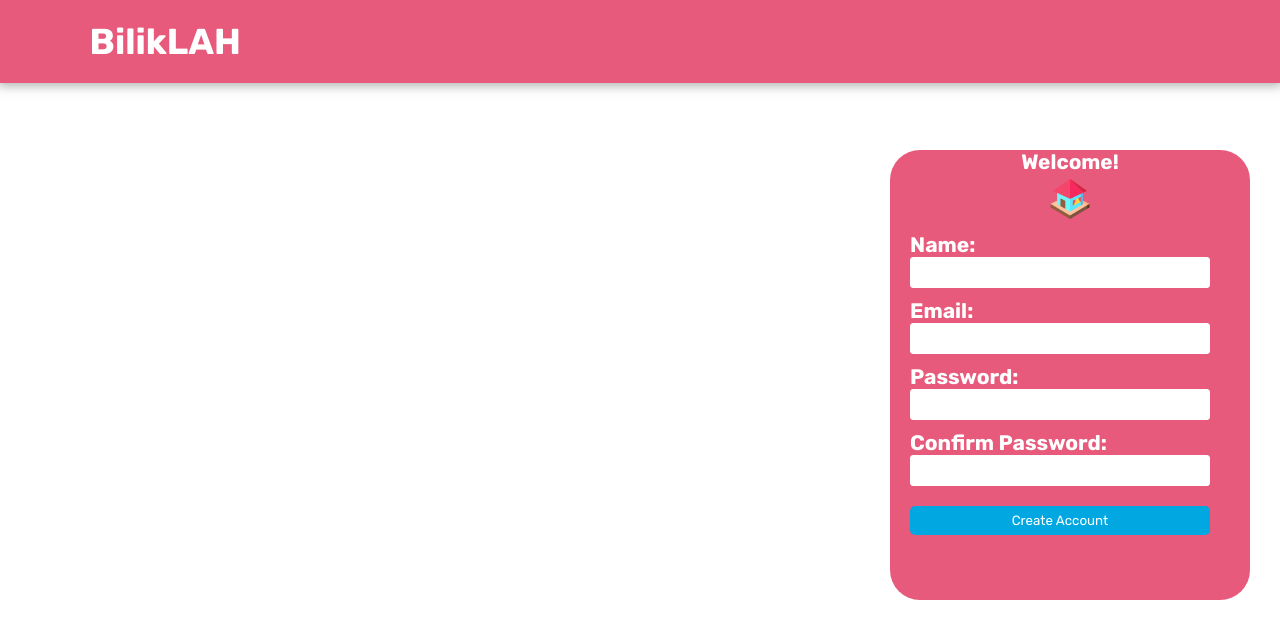
After one commit to dewdadim/BilikLAH, a PHP site: page /register.html in a window 1280 px wide. The commit adds this page. Shown: the top 639 px of the page. Run offline with PHP 8.4, Linux system fonts and the light colour scheme.

Commit message:
Initial Register Css Design
1st design of Register page

```diff
--- /dev/null
+++ b/register.html
@@ -0,0 +1,48 @@
+<!DOCTYPE html>
+<html lang="en">
+<head>
+    <meta charset="UTF-8">
+    <meta name="viewport" content="width=device-width, initial-scale=1.0">
+    <link rel="icon" href="img/assets/house.png">
+    <link rel="stylesheet" href="styles/style.css">
+    <link rel="stylesheet" href="styles/register-login.css">
+    <title>bilikLAH</title>
+</head>
+<body>
+    <header>
+        <nav class="nav-bar">
+            <div class="logo">
+                <a href="/index.html"><h1>BilikLAH</h1></a>
+            </div>
+            <!--
+            <div>
+                <ul class="nav-links">
+                    <li><a href="/index.html">Rooms</a></li>
+                    <li><a href="/booking.html">My Booking</a></li>
+                    <li><a href="/profile.html">Profile</a></li>
+                </ul>
+            </div>
+            -->
+        </nav>
+    </header>
+    <div class="wrapper">
+        <h1 id="signup">Welcome!</h1>
+        <img  src="img/assets/house.png" alt="bilikLAH">
+        <form class="register">
+            <label for="name"><b><h3>Name:</h3></b></label>
+            <input type="text" required><br>
+
+            <label for="email"><b><h3>Email: </h3></b></label>
+            <input type="email" required><br>
+
+            <label for="password"><b><h3>Password: </h3> </b></label>
+            <input type="password" required><br>
+
+            <label for="confirm"><b><h3>Confirm Password: </h3> </b></label>
+            <input type="password" required><br>
+
+            <input type="submit" value="Create Account">
+        </form>
+</div>
+</body>
+</html>
--- a/styles/register-login.css
+++ b/styles/register-login.css
@@ -1 +1,55 @@
+<<<<<<< Updated upstream
 @import url(style.css);
+=======
+@import url(style.css);
+
+#signup{
+    margin-top: 10px;
+}
+.wrapper{
+float: right;
+text-align: center;
+width: 360px;
+height: 450px;
+margin: auto;
+margin-top: 150px;
+background-color: var(--primary);
+border-radius: 30px;
+margin-right: 30px;
+}
+h3{
+    color: var(--white);
+}
+img{
+    margin-top: 5px;
+    width: 40px;
+    height: 40px;
+}
+.wrapper form{
+    width: 300px;
+    margin-left: 20px;
+    font-family: 'Rubik', sans-serif;
+}
+.wrapper form label{
+    display: flex;
+    margin-top: 10px;
+    font-size: 18px;
+}
+.wrapper form input{
+    width: 100%;
+    padding: 7px;
+    border: none;
+    border: 1px solid var(--white);
+    border-radius: 3px;
+    outline: none;
+}
+.wrapper form [type="submit"]{
+    color: var(--white);
+    border: 0px;
+    margin: auto;
+    border-radius: 5px;
+    margin-top: 20px;
+    float: right;
+    background-color: var(--secondary);
+}
+>>>>>>> Stashed changes
```
